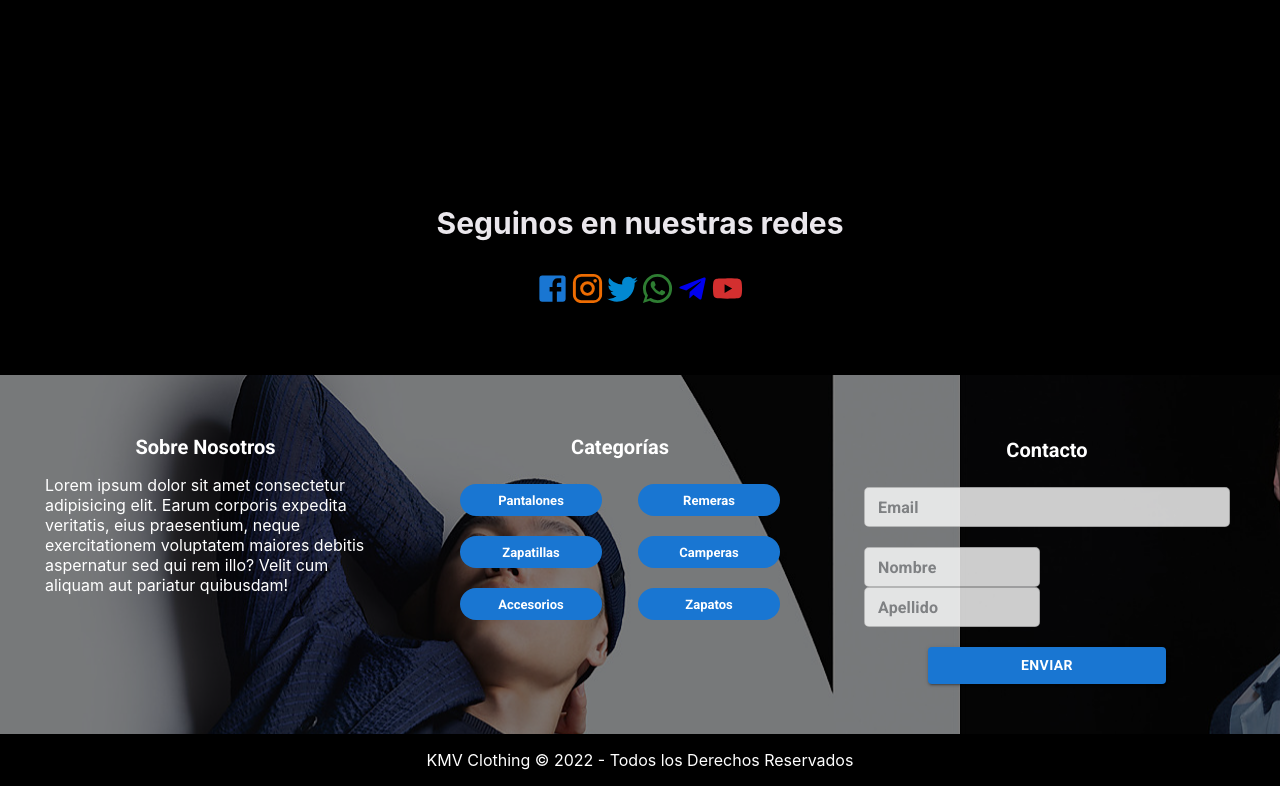
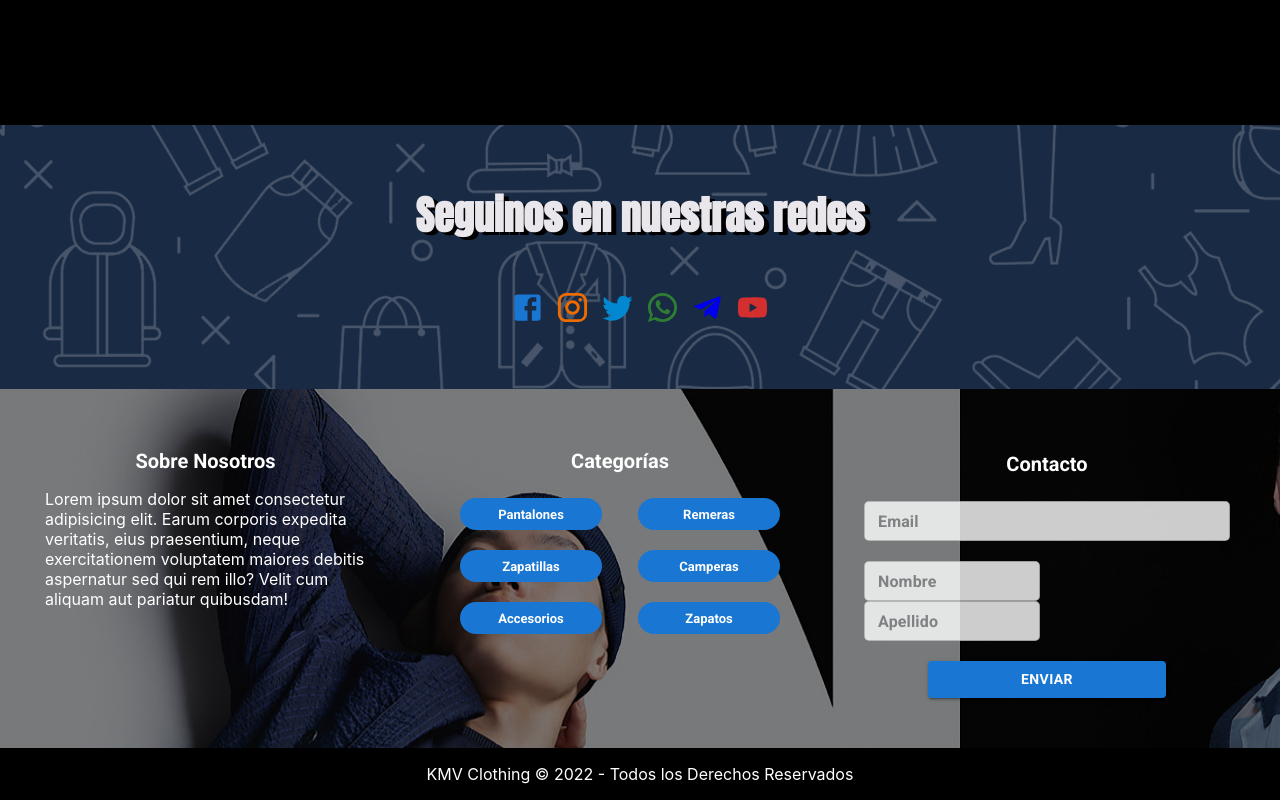
Before and after one commit to arianhoff/TrabajoGrupalKMVClothing, a React (Create React App) app: page /cart in a window 1280 px wide. Shown: the part 1736-2536 px from the top of the page. Built offline with nearby package versions, Linux system fonts and the light colour scheme.

Commit message:
Cambio de Estilo a Redes

```diff
--- a/public/index.html
+++ b/public/index.html
@@ -3,6 +3,7 @@
   <head>
     <meta charset="utf-8" />
     <link rel="icon" href="./Logo.png" />
+    <link href="https://fonts.googleapis.com/css2?family=Anton&display=swap" rel="stylesheet">
     <link href="https://fonts.googleapis.com/css2?family=Roboto:wght@700&display=swap" rel="stylesheet">
     <meta name="viewport" content="width=device-width, initial-scale=1" />
     <meta name="theme-color" content="#000000" />
--- a/src/general/routeKMV.js
+++ b/src/general/routeKMV.js
@@ -6,7 +6,6 @@ import Navbar from "./navbarKMV";
 import Footer from "./footer";
 import RightsKMV from "./rightsKMV.js";
 import DescripcionKMV from "./descripcionKMV";
-
 import Header from "./headerKMV";
 
 const RoutesKMV = () => {
--- a/src/general/socialMediaKMV.js
+++ b/src/general/socialMediaKMV.js
@@ -13,22 +13,22 @@ const Redes = () => {
       <div className="seguinos" id="redes">
         <h3> Seguinos en nuestras redes </h3>
         <div className="linkredes">
-          <a href="https://www.facebook.com/">
+          <a href="https://www.facebook.com/" className='facebook'>
             <Facebook color='primary' fontSize='large' alt="Facebook" />
           </a>
-          <a href="https://www.instagram.com/">
+          <a href="https://www.instagram.com/"  className='instagram'>
             <Instagram color='warning' fontSize='large' alt="Instagram" />
           </a>
-          <a href="https://twitter.com/">
+          <a href="https://twitter.com/"  className='twitter'>
             <Twitter color='info' fontSize='large' alt="Twitter" />
           </a>
-          <a href="https://web.whatsapp.com/">
+          <a href="https://web.whatsapp.com/" className='whatsapp' >
             <WhatsApp color='success' fontSize='large' alt="Whatsapp" />
           </a>
-          <a href="https://web.telegram.org/k/">
+          <a href="https://web.telegram.org/k/" className='telegram'>
             <Telegram color='inherit' fontSize='large' alt="Telegram" />
           </a>
-          <a href="https://youtube.com/">
+          <a href="https://youtube.com/" className='youtube'>
             <YouTube color='error' fontSize='large' alt="YouTube" />
           </a>
         </div>
--- a/src/style/homeCardKMV.css
+++ b/src/style/homeCardKMV.css
@@ -39,7 +39,7 @@
   padding-top:  10%;
   display: block;
   justify-content: center;
-  padding-bottom: 20px;
+  padding-bottom: 100px;
   padding-left: 11%;
   padding-right: 11%;
   background-color: #000000;
--- a/src/style/socialMediaKMV.css
+++ b/src/style/socialMediaKMV.css
@@ -6,27 +6,32 @@ section {
 /*Seguinos*/
 
 .seguinos {
-    background-color: #000000;
+  background-image: url(../assets/Sin\ título-1.png);
   color: #c0e4e4;
-    padding: 50px;
-
+  padding: 20px;
+  background-color: #192A44;
 }
 
 .seguinos h3 {
   color: rgb(234, 231, 236);
   text-align: center;
-    font-size: 30px;
+  font-size: 40px;
   font: x-large;
   font-feature-settings: "vrt2";
+  font-family: 'Anton', sans-serif;
+  text-shadow: black 5px 3px;
 }
 
 .linkredes {
   display: flex;
   justify-content: center;
   flex-wrap: wrap;
-    margin-bottom: 15px;
+  margin-bottom: 35px;
 }
 
+.facebook, .twitter, .instagram, .youtube, .whatsapp, .telegram {
+    margin: 5px;
+}
 .linkredes img {
   width: 65px;
   margin: 15px;
@@ -37,7 +42,7 @@ section {
   transform: scale(1.15);
 }
 
-@media(max-width: 900px) {
+@media (max-width: 900px) {
   .seguinos {
     padding: 20px;
   }
@@ -53,7 +58,7 @@ section {
   }
 }
 
-@media(max-width: 600px) {
+@media (max-width: 600px) {
   .seguinos {
     padding: 5px;
   }
```
Also changed, not shown: src/assets/Sin título-1.png (added). Lines whose indentation alone changed are shown as unchanged.
